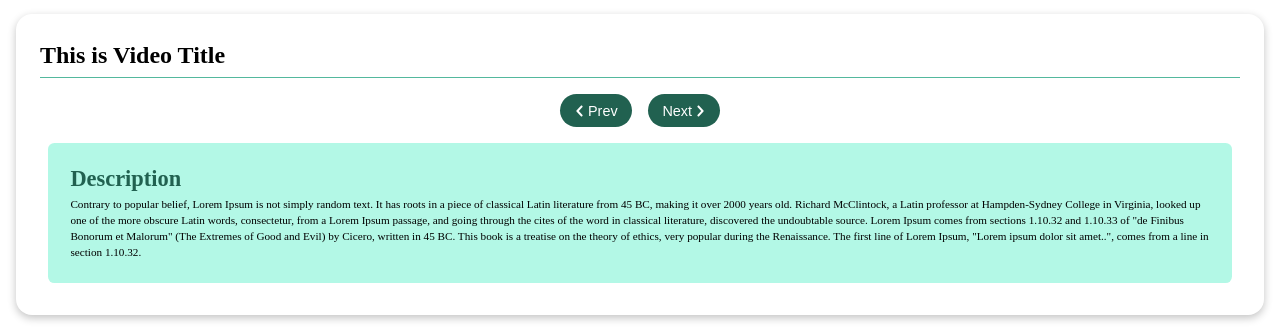
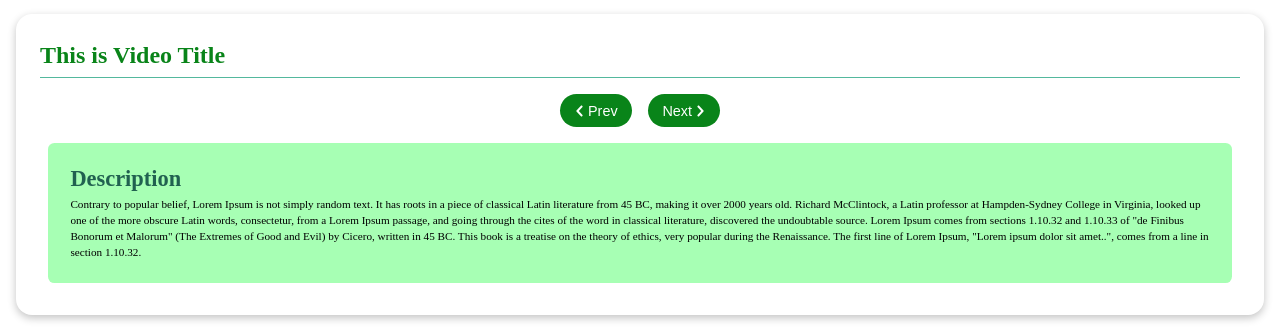
Before and after one commit to Fenar7/video_page_govind, a plain HTML site: page video.html in a window 1280 px wide. Shown: the part 502-833 px from the top of the page. Drawn offline with Linux system fonts and the light colour scheme.

Commit message:
jsdflksjdf

```diff
--- a/css/style.scss
+++ b/css/style.scss
@@ -61,6 +61,7 @@ body{
         margin-top: 0.5em;
         font-size: 1.5rem;
         font-weight: 600;
+        color: #098419;
     }
     padding-bottom: 0.5em;
 
@@ -68,7 +69,7 @@ body{
 }
 
 .description{
-    background-color: #b3f8e6;
+    background-color: #a7ffb4;
     padding: 1.4em;
     border-radius: 0.4rem;
     margin: 1em 1em;
@@ -105,7 +106,7 @@ body{
         font-size: 0.9rem;
         border-radius: 3rem;
         font-weight:500;
-        background-color: #216150;
+        background-color: #098419;
         transition: all .3s ease-out;
     }
     button:hover{
```
Also changed, not shown: css/style.css, 1 other file.
